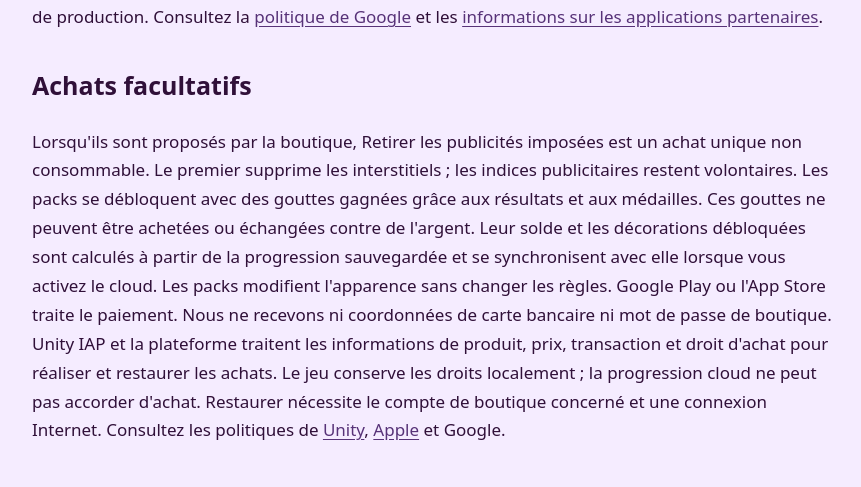
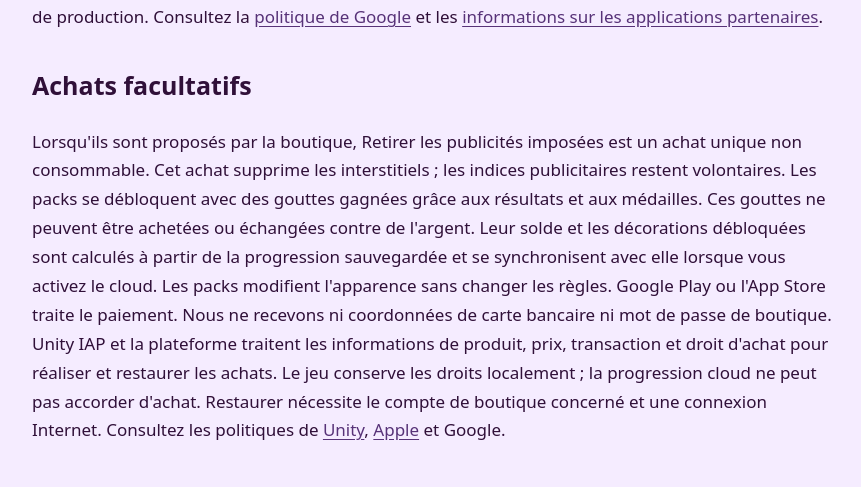
Before and after one commit to rsm23/rsem, a plain HTML site: page paint-route-privacy.html in a window 1280 px wide. Shown: the part 3960-4447 px from the top of the page, without its empty margins (208-1069 px from the left). Drawn offline with Linux system fonts and the light colour scheme.

Commit message:
Clarify French Paint Route purchase disclosure

```diff
--- a/paint-route-privacy.html
+++ b/paint-route-privacy.html
@@ -34,7 +34,7 @@
 <p>Google AdMob fournit des annonces interstitielles entre certaines fins de puzzles et des annonces récompensées facultatives pour obtenir des indices. Le jeu n'initialise ni publicités ni achats et ne permet pas la connexion aux services de jeu avant le choix d'une tranche d'âge, ni pour le profil de moins de 13 ans. Les 13–15 ans reçoivent l'indicateur Google d'âge inférieur au seuil de consentement. Les 16 ans et plus reçoivent le traitement de consentement standard. Ce choix ne remplace pas les consentements requis par Google ou votre région.</p>
 <p>La plateforme UMP de Google détermine les formulaires et choix requis dans votre région. Le jeu ne demande une annonce que lorsque cette plateforme l'autorise. Les choix publicitaires disponibles peuvent être rouverts dans les réglages. Google et ses partenaires peuvent traiter l'adresse IP, une position approximative déduite du réseau, des informations sur l'appareil et l'application, les identifiants autorisés, interactions publicitaires et diagnostics pour diffuser et mesurer les annonces, les personnaliser lorsque cela est permis, assurer la sécurité et prévenir la fraude. Les versions de test utilisent des annonces de test, ce qui ne prouve pas la disponibilité des annonces de production. Consultez la <a href="https://policies.google.com/privacy">politique de Google</a> et les <a href="https://policies.google.com/technologies/partner-sites">informations sur les applications partenaires</a>.</p>
 <h2>Achats facultatifs</h2>
-<p>Lorsqu'ils sont proposés par la boutique, Retirer les publicités imposées est un achat unique non consommable. Le premier supprime les interstitiels ; les indices publicitaires restent volontaires. Les packs se débloquent avec des gouttes gagnées grâce aux résultats et aux médailles. Ces gouttes ne peuvent être achetées ou échangées contre de l'argent. Leur solde et les décorations débloquées sont calculés à partir de la progression sauvegardée et se synchronisent avec elle lorsque vous activez le cloud. Les packs modifient l'apparence sans changer les règles. Google Play ou l'App Store traite le paiement. Nous ne recevons ni coordonnées de carte bancaire ni mot de passe de boutique. Unity IAP et la plateforme traitent les informations de produit, prix, transaction et droit d'achat pour réaliser et restaurer les achats. Le jeu conserve les droits localement ; la progression cloud ne peut pas accorder d'achat. Restaurer nécessite le compte de boutique concerné et une connexion Internet. Consultez les politiques de <a href="https://unity.com/legal/game-player-and-app-user-privacy-policy">Unity</a>, <a href="https://www.apple.com/legal/privacy/">Apple</a> et Google.</p>
+<p>Lorsqu'ils sont proposés par la boutique, Retirer les publicités imposées est un achat unique non consommable. Cet achat supprime les interstitiels ; les indices publicitaires restent volontaires. Les packs se débloquent avec des gouttes gagnées grâce aux résultats et aux médailles. Ces gouttes ne peuvent être achetées ou échangées contre de l'argent. Leur solde et les décorations débloquées sont calculés à partir de la progression sauvegardée et se synchronisent avec elle lorsque vous activez le cloud. Les packs modifient l'apparence sans changer les règles. Google Play ou l'App Store traite le paiement. Nous ne recevons ni coordonnées de carte bancaire ni mot de passe de boutique. Unity IAP et la plateforme traitent les informations de produit, prix, transaction et droit d'achat pour réaliser et restaurer les achats. Le jeu conserve les droits localement ; la progression cloud ne peut pas accorder d'achat. Restaurer nécessite le compte de boutique concerné et une connexion Internet. Consultez les politiques de <a href="https://unity.com/legal/game-player-and-app-user-privacy-policy">Unity</a>, <a href="https://www.apple.com/legal/privacy/">Apple</a> et Google.</p>
 <h2>Conservation, demandes et contact</h2>
 <p>Les données locales restent jusqu'à leur suppression ou remplacement. Effacer les données du jeu ou le désinstaller peut supprimer les sauvegardes locales ; des copies système ou cloud peuvent rester séparément. Effacer la progression locale n'annule pas les achats et ne supprime pas les données détenues par les plateformes ou fournisseurs publicitaires, soumis à leurs propres règles et contrôles de compte. Le jeu n'utilise pas de serveur d'analyse distinct exploité par le développeur. Les demandes d'assistance contiennent les informations que vous choisissez d'envoyer, utilisées pour vous répondre.</p>
 <p>Pour l'assistance ou une demande d'accès, correction ou suppression : <a href="mailto:rahmani@seifelmoulouk.com?subject=Paint%20Route%20Confidentialit%C3%A9">rahmani@seifelmoulouk.com</a>. N'envoyez pas de mot de passe ou de données de paiement. Cette page et sa date seront actualisées si les pratiques du jeu changent.</p>
```
